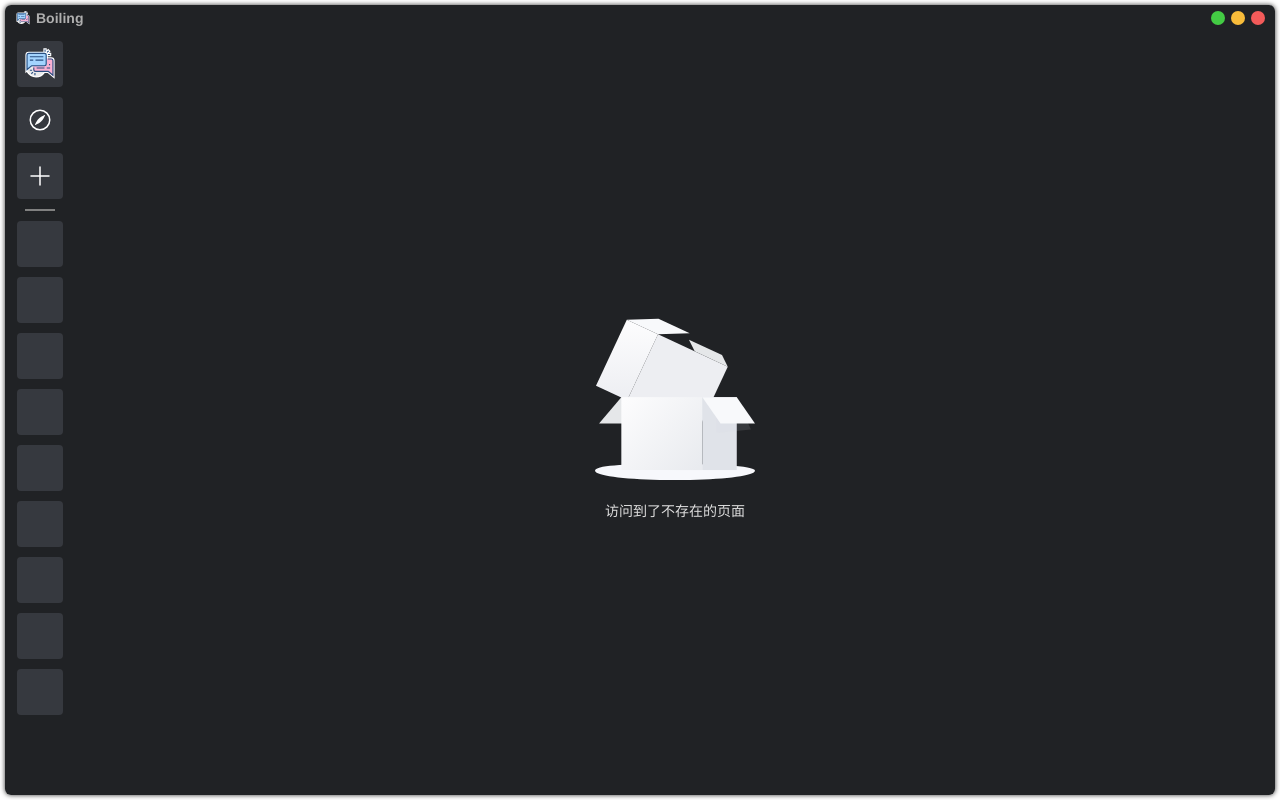
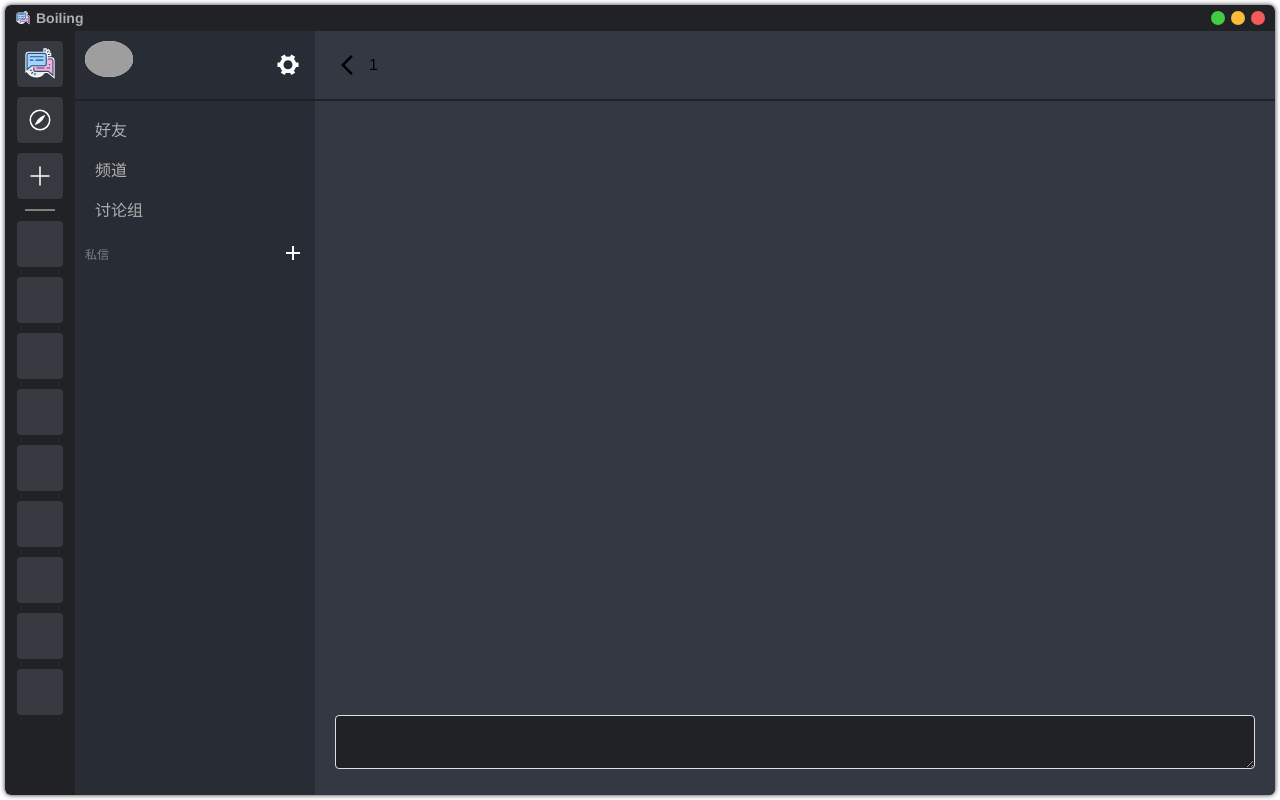
Before and after one commit to boiling-js/boiling, a Vue app in the folder packages/frontend/: page /home/chat-rooms/1 in a window 1280 px wide. Built offline with nearby package versions, Linux system fonts and the light colour scheme; grey boxes are pictures that could not be loaded.

Commit message:
refactor(frontend): refactor chat room

```diff
--- a/packages/frontend/src/components/User.vue
+++ b/packages/frontend/src/components/User.vue
@@ -13,7 +13,7 @@
             @click="settingUserDialog = true">add</span>
       <span v-if="isFriend"
             class="material-icons"
-            @click="$emit('chat')">chat_bubble_outline</span>
+            @click="$router.push(`/home/chat-rooms/${ info.id }`)">chat_bubble_outline</span>
       <span v-if="isFriend"
             class="material-icons"
             @click="settingUserDialog = true">settings</span>
@@ -87,16 +87,6 @@ const
   tagInputVisible = ref(false),
   tagInputValue = ref(''),
   tagInputRef = ref<InstanceType<typeof ElInput>>(),
-  init = () => {
-    isFriend.value = store.state.user.friends.findIndex(
-      (item: Users.Out['friends'][number]) => item.id === props.info.id
-    ) !== -1
-    if (isFriend.value) {
-      const f = props.info as Users.FriendOut
-      settingUserForm.tags = f.tags
-      settingUserForm.remark = f.remark || f.username
-    }
-  },
   showInput = () => {
     tagInputVisible.value = true
     nextTick(() => {
@@ -144,8 +134,16 @@ const
     settingUserDialog.value = false
     ElMessage.success('好友设置成功！')
   }
+
 onMounted(() => {
-  init()
+  isFriend.value = store.state.user.friends.findIndex(
+    (item: Users.Out['friends'][number]) => item.id === props.info.id
+  ) !== -1
+  if (isFriend.value) {
+    const f = props.info as Users.FriendOut
+    settingUserForm.tags = f.tags
+    settingUserForm.remark = f.remark || f.username
+  }
 })
 </script>
 
--- a/packages/frontend/src/router.ts
+++ b/packages/frontend/src/router.ts
@@ -13,6 +13,10 @@ const router = createRouter({
     children: [{
       path: '/home/friends',
       component: () => import('./views/home/Friends.vue')
+    }, {
+      path: '/home/chat-rooms/:id',
+      component: () => import('./views/ChatRoom.vue'),
+      props: true
     }]
   }, {
     path: '/login',
--- a/packages/frontend/src/components/ChatRoom.vue
+++ b/packages/frontend/src/views/ChatRoom.vue
@@ -1,35 +1,28 @@
 <template>
   <div class="chat">
     <div class="top-bar">
-      <span
-        class="icon material-icons"
-        @click="$emit('back')">arrow_back_ios_new</span>
-      <span>{{ props.friend.remark || props.friend.username }}</span>
+      <span class="icon material-icons"
+            @click="$router.back()">arrow_back_ios_new</span>
+      <span>{{ props.id }}</span>
     </div>
     <div class="room">
-      <div class="content">
-
-      </div>
+      <div class="content"/>
       <div class="message-input">
-        <el-input
-          v-model="editingMessage"
-          type="textarea"/>
+        <el-input v-model="editingMessage" type="textarea"/>
       </div>
     </div>
   </div>
 </template>
 
 <script setup lang="ts">
-import { Users } from '@boiling/core'
 import { ElInput } from 'element-plus'
 import { ref } from 'vue'
 
-defineEmits(['back'])
 const
   props = defineProps<{
-    friend: Users.FriendOut
+    id: number
   }>(),
-  editingMessage = ref<string>('')
+  editingMessage = ref('')
 </script>
 
 <style scoped lang="scss">
--- a/packages/frontend/src/views/home/Friends.vue
+++ b/packages/frontend/src/views/home/Friends.vue
@@ -1,14 +1,10 @@
 <template>
-  <div
-    v-if="!isChatting"
-    class="friends">
+  <div class="friends">
     <el-tabs tab-position="top" style="height: 200px;">
       <el-tab-pane label="在线">
         <user
-          v-for="friend in friends"
-          :key="friend.id"
+          v-for="friend in friends" :key="friend.id"
           :info="friend"
-          @chat="chat(friend)"
           @update="refresh"/>
       </el-tab-pane>
       <el-tab-pane label="全部">全部</el-tab-pane>
@@ -16,10 +12,6 @@
       <el-tab-pane label="已屏蔽">已屏蔽</el-tab-pane>
     </el-tabs>
   </div>
-  <chat-room
-    v-else
-    :friend="chatFriend"
-    @back="isChatting = false"/>
 </template>
 
 <script lang="ts" setup>
@@ -28,16 +20,9 @@ import { ElTabs, ElTabPane } from 'element-plus'
 import { Users } from '@boiling/core'
 import { api } from '../../api'
 import User from '../../components/User.vue'
-import ChatRoom from '../../components/ChatRoom.vue'
 
 const
   friends = ref<Users.FriendOut[]>([]),
-  isChatting = ref<boolean>(false),
-  chatFriend = ref<Users.FriendOut | null>(null),
-  chat = (friend: Users.FriendOut) => {
-    chatFriend.value = friend
-    isChatting.value = true
-  },
   refresh = async () => {
     friends.value = await api.user('@me').friends
   }
```
